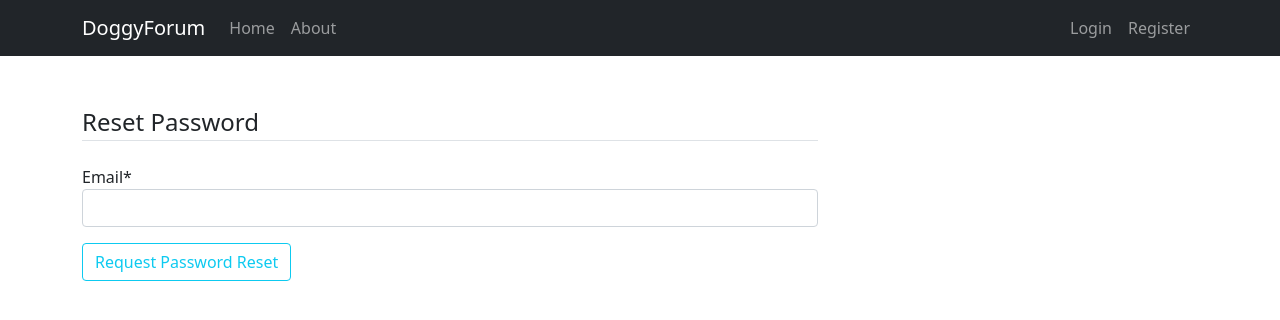
After one commit to saviki/forum-webapp, a Django app: page /password-reset/ in a window 1280 px wide. The commit adds this page. Shown: the top 320 px of the page. Run offline with Django 4.2, Linux system fonts and the light colour scheme; some libraries are stand-ins or nearby versions.

Commit message:
added password reset

```diff
--- a/users/templates/users/login.html
+++ b/users/templates/users/login.html
@@ -12,6 +12,7 @@
 
             <div class="form-group my-3">
                 <button class="btn btn-outline-info" type="submit">Login</button>
+                <small class="text-muted"><a href="{% url 'password_reset' %}">Forgot Password?</a></small>
             </div>
         </form>
 
--- /dev/null
+++ b/users/templates/users/password_reset.html
@@ -0,0 +1,19 @@
+{% extends "blog/base.html" %}
+{% load crispy_forms_tags %}
+
+{% block content %}
+    <div class="content-section">
+        <form method="POST">
+            {% csrf_token %}
+            <fieldset class="form-group">
+                <legend class="border-bottom mb-4">Reset Password</legend>
+                {{ form|crispy }}
+            </fieldset>
+
+            <div class="form-group my-3">
+                <button class="btn btn-outline-info" type="submit">Request Password Reset</button>
+            </div>
+        </form>
+
+    </div>
+{% endblock content %}
--- a/website/urls.py
+++ b/website/urls.py
@@ -27,8 +27,17 @@ urlpatterns = [
     path('profile/', user_views.profile, name='profile'),
     path('login/', auth_views.LoginView.as_view(template_name='users/login.html'), name='login'),
     path('logout/', auth_views.LogoutView.as_view(template_name='users/logout.html'), name='logout'),
+    path('password-reset/', auth_views.PasswordResetView.as_view(template_name='users/password_reset.html'),
+         name='password_reset'),
+    path('password-reset/done', auth_views.PasswordResetDoneView.as_view(template_name='users/password_reset_done.html'),
+         name='password_reset_done'),
+    path('password-reset-confirm/<uidb64>/<token>', auth_views.PasswordResetConfirmView.as_view(
+         template_name='users/password_reset_confirm.html'),
+         name='password_reset_confirm'),
+    path('password-reset-complete/', auth_views.PasswordResetCompleteView.as_view(
+         template_name='users/password_reset_complete.html'),
+         name='password_reset_complete'),
 ]
-
 
 if settings.DEBUG:
     urlpatterns += static(settings.STATIC_URL, document_root=settings.STATIC_ROOT)
```
Also changed, not shown: users/templates/users/password_reset_complete.html (added, +8 -0 lines), users/templates/users/password_reset_confirm.html (added, +19 -0 lines), users/templates/users/password_reset_done.html (added, +7 -0 lines), db.sqlite3.
